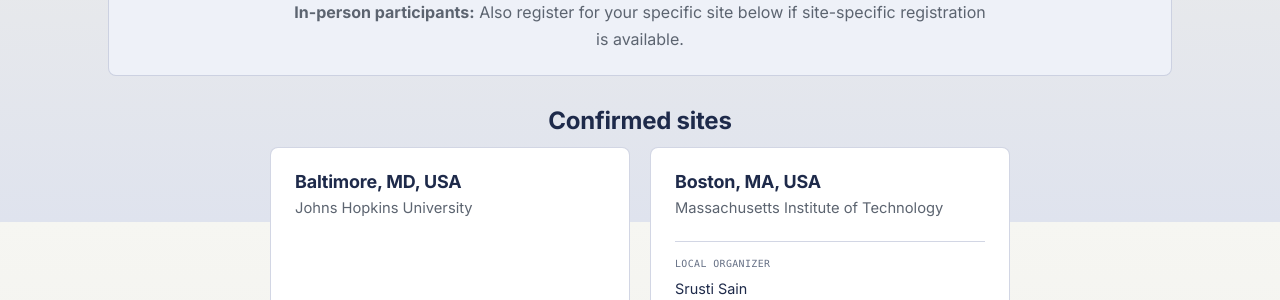
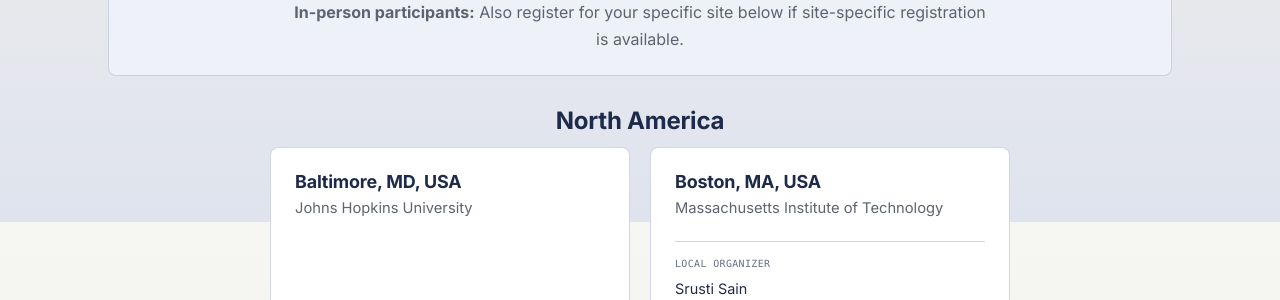
Before and after one commit to llmhackathon/llmhackathon.github.io, a Jekyll site: the page built from sites.md, in a window 1280 px wide and 900 px high, scrolled down 524 px. Shown: the part 154-454 px from the top of the window. Built offline with Jekyll 4.4.1, drawn with Linux system fonts in a browser that asks for light colours; some web fonts are replaced; some of the changed text lies outside the part shown.

Commit message:
Group 2026 sites by region on the sites page
Co-Authored-By: Claude Opus 5.5 (1M context) <noreply@anthropic.com>

```diff
--- a/sites.md
+++ b/sites.md
@@ -25,9 +25,13 @@ keywords: "Hackathon Locations, Hackathon Hosting, Duke, Singapore, Toronto, Chi
         </p>
     </div>
 
-    <h3 class="region-heading">Confirmed sites</h3>
+    {% assign regions = "North America,South America,Europe,Asia-Pacific" | split: "," %}
+    {% for region in regions %}
+    {% assign region_sites = site.data.sites.locations_2026 | where: "region", region %}
+    {% if region_sites.size > 0 %}
+    <h3 class="region-heading">{{ region }}</h3>
     <div class="resource-grid site-grid--confirmed">
-        {% for location in site.data.sites.locations_2026 %}
+        {% for location in region_sites %}
         {% assign location_url = '/sites/' | append: location.slug | append: '/' %}
         {% assign location_page = site.sites | where: "url", location_url | first %}
         <div class="resource-card site-card">
@@ -52,6 +56,8 @@ keywords: "Hackathon Locations, Hackathon Hosting, Duke, Singapore, Toronto, Chi
         </div>
         {% endfor %}
     </div>
+    {% endif %}
+    {% endfor %}
 </div>
 
 <div id="locations-2025" class="sites-archive" style="scroll-margin-top: 100px;">
```
